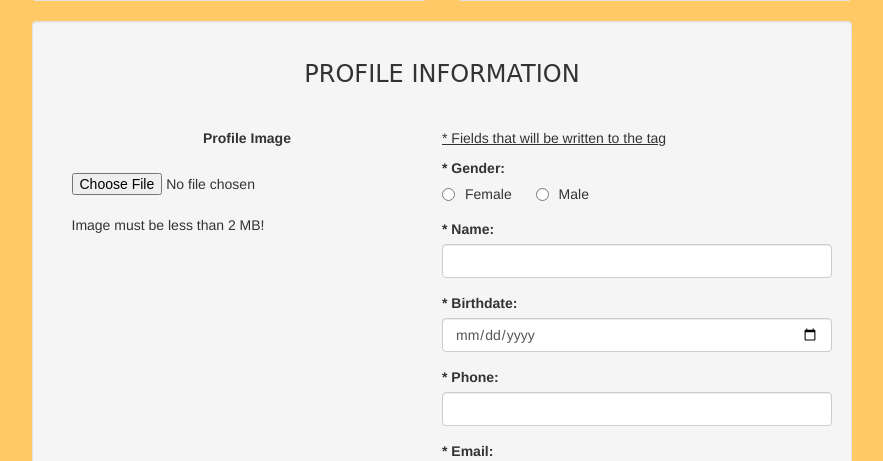
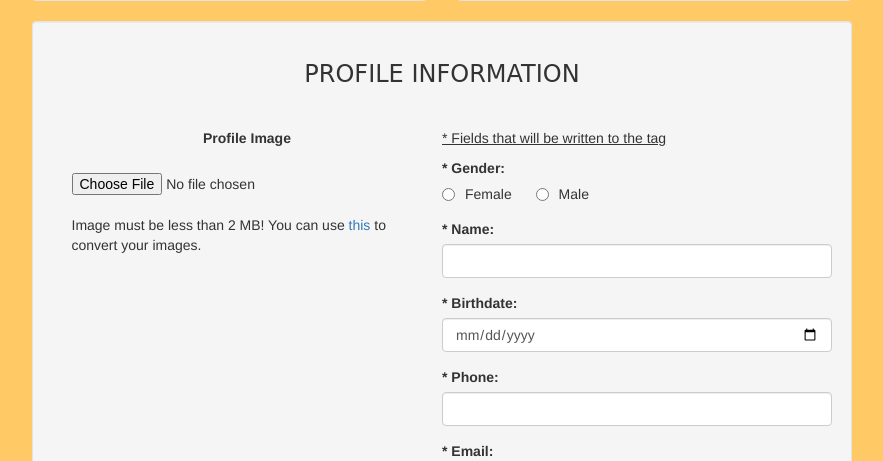
Before and after one commit to ridvanbeyhanbekir/meetme, a Node server app: page /profile in a window 1280 px wide. Shown: the part 551-1012 px from the top of the page, without its empty margins (198-1081 px from the left). Run offline with Node 20, Linux system fonts and the light colour scheme; the visitor is signed in with stand-in values (Sample User, id 1); data that the repository does not hold is empty; some libraries are stand-ins or nearby versions.

Commit message:
Image conversion update.

```diff
--- a/app/routes.js
+++ b/app/routes.js
@@ -216,6 +216,23 @@ module.exports = function(app, passport) {
 		});
 	});
 
+	function calculateImageDimensions(width,height,maxWidth,maxHeight){
+	    // calculate the width and height, constraining the proportions
+	    if (width > height) {
+	        if (width > maxWidth) {
+	            height = Math.round(height *= maxWidth / width);
+	            width = maxWidth;
+	        }
+	    }
+	    else {
+	        if (height > maxHeight) {
+	            width = Math.round(width *= maxHeight / height);
+	            height = maxHeight;
+	        }
+	    }
+	    return {width:width,height:height};
+	}
+
 	function readImageFileFromRequest (req, newPath, convertedPath) {
 		return new Promise(function(resolve,reject){
 
@@ -227,18 +244,9 @@ module.exports = function(app, passport) {
 		    	}
 
 		    	var imageByteLength = data.byteLength;
-		    	var imageMbCoef = Math.round(imageByteLength / 10000000);
-		    	var qualityPercentage = 100;
-		    	var maxImageBytes = 200000;
+		    	var maxImageBytes = 2000000;
 
-
-		    	if (imageByteLength > maxImageBytes) {
-		    		qualityPercentage = (maxImageBytes / imageByteLength) * 100;
-
-		    		if (imageMbCoef > 1) qualityPercentage = qualityPercentage / imageMbCoef;
-		    	}
-
-		    	if (imageByteLength < 2000000) { // Check if image is more that 2 MB
+		    	if (imageByteLength < maxImageBytes) { // Check if image is more that 2 MB
 		    		if(newPath !== null && newPath !== '' && convertedPath !== null && convertedPath !== '') {
 				      fs.writeFile(newPath, data, function (err) {
 				      	if (err) {
@@ -246,11 +254,12 @@ module.exports = function(app, passport) {
 				      		return true;
 				      	}
 
-				      	var dimensions = sizeOf(newPath);
+				      	var originalDimensions = sizeOf(newPath);
+				      	var convertedDimensions = calculateImageDimensions(originalDimensions.width, originalDimensions.height, 1280, 1280);//Get proportionate dimensions
 						Jimp.read(newPath, function (err, image) {
 						    if (err) throw err;
-						    image.resize(dimensions.width, dimensions.height)      // resize
-						         .quality(Math.round(qualityPercentage))          // set JPEG quality
+						    image.resize(convertedDimensions.width, convertedDimensions.height)      			// resize
+						         .quality(15)
 						         .write(convertedPath, function () {
 						         	resolve();
 						         }); // save
--- a/views/profile.ejs
+++ b/views/profile.ejs
@@ -137,7 +137,7 @@
 										<label style="width: 100%; text-align: center">Profile Image</label>
 										<img id="profile-image" class="img-rounded" width="90%" style="margin: 0 auto; display: inherit;" <% if ('image' in profile && profile.image !== null && profile.image !== undefined) {%> src="<%= profile.image %>" <% } %>>
 										<input id="img-upload" name="file" type="file" accept="image/*" style="width: 90%; position: relative; left: 5%; margin: 20px 0">
-										<p style="width: 90%; position: relative; left: 5%;">Image must be less than 2 MB!</p>
+										<p style="width: 90%; position: relative; left: 5%;">Image must be less than 2 MB! You can use <a href="https://www.easy-resize.com" title="Image Resize" target="_blank">this</a> to convert your images.</p>
 									</div>
 								</div>
 								<div class="right">
```
